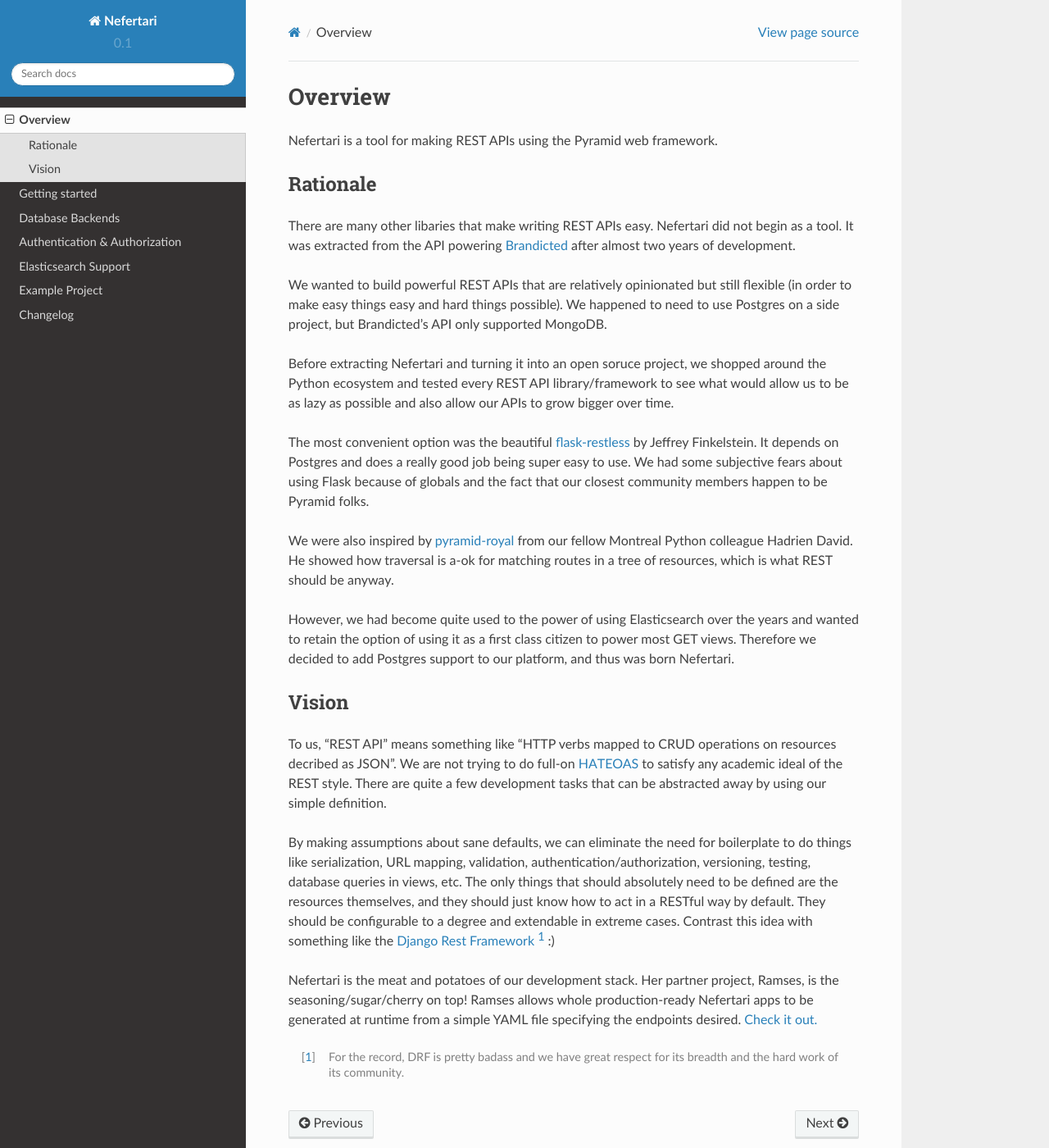
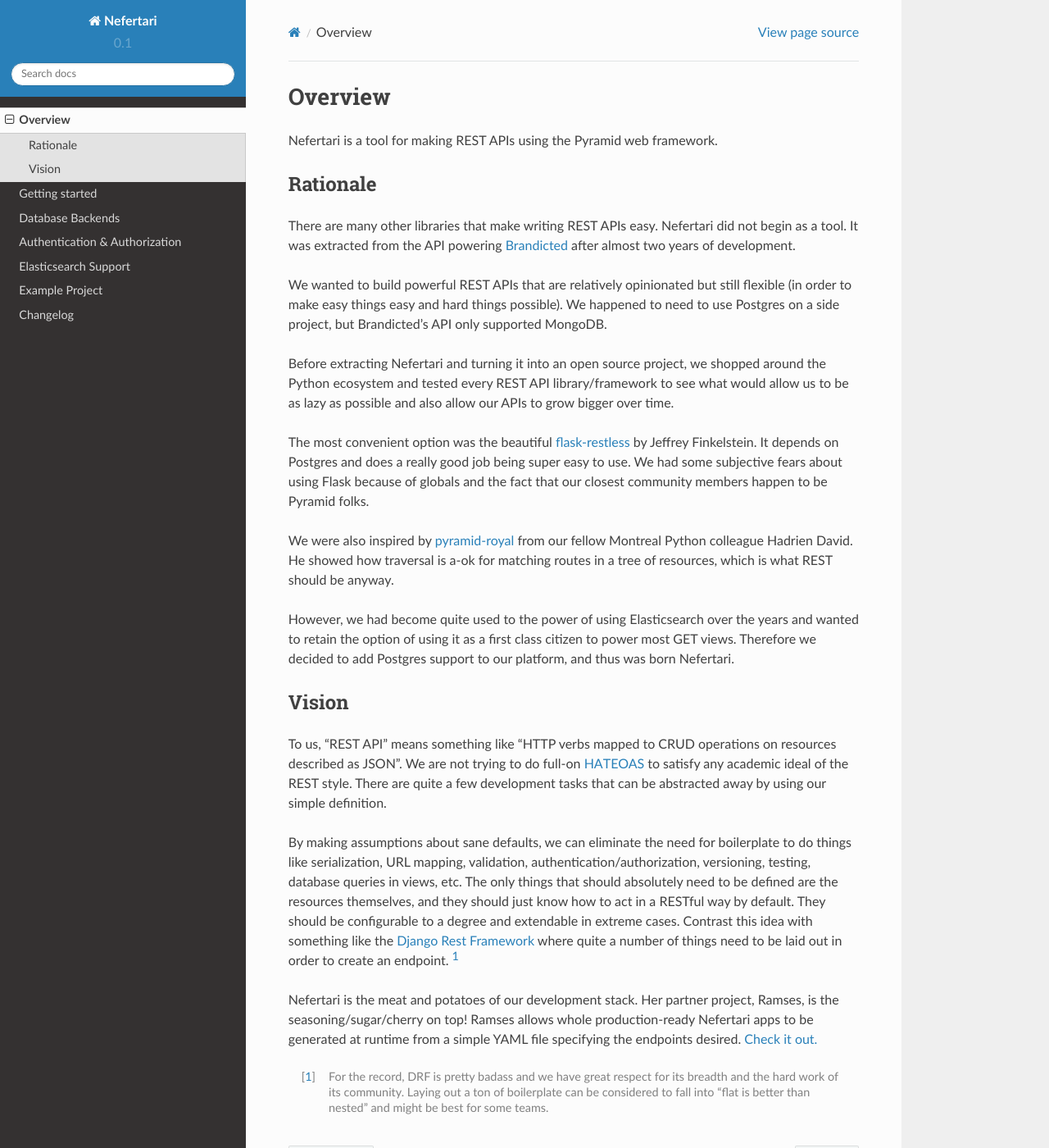
Before and after one commit to ramses-tech/nefertari, a Sphinx documentation site: the page built from docs/source/overview.rst, in a window 1280 px wide and 1400 px high. Shown: the whole window at 82% size. Built offline with Sphinx 7.4.7 and the Read the Docs theme 2.0.0, drawn with Linux system fonts in a browser that asks for light colours.

Commit message:
small docs update

```diff
--- a/docs/source/overview.rst
+++ b/docs/source/overview.rst
@@ -7,11 +7,11 @@
 Rationale
 ---------
 
-There are many other libaries that make writing REST APIs easy. Nefertari did not begin as a tool. It was extracted from the API powering `Brandicted <https://brandicted.com/>`_ after almost two years of development.
+There are many other libraries that make writing REST APIs easy. Nefertari did not begin as a tool. It was extracted from the API powering `Brandicted <https://brandicted.com/>`_ after almost two years of development.
 
 We wanted to build powerful REST APIs that are relatively opinionated but still flexible (in order to make easy things easy and hard things possible). We happened to need to use Postgres on a side project, but Brandicted's API only supported MongoDB.
 
-Before extracting Nefertari and turning it into an open soruce project, we shopped around the Python ecosystem and tested every REST API library/framework to see what would allow us to be as lazy as possible and also allow our APIs to grow bigger over time.
+Before extracting Nefertari and turning it into an open source project, we shopped around the Python ecosystem and tested every REST API library/framework to see what would allow us to be as lazy as possible and also allow our APIs to grow bigger over time.
 
 The most convenient option was the beautiful `flask-restless <https://flask-restless.readthedocs.org/en/latest/>`_ by Jeffrey Finkelstein. It depends on Postgres and does a really good job being super easy to use. We had some subjective fears about using Flask because of globals and the fact that our closest community members happen to be Pyramid folks.
 
@@ -23,10 +23,10 @@
 Vision
 ------
 
-To us, "REST API" means something like "HTTP verbs mapped to CRUD operations on resources decribed as JSON". We are not trying to do full-on `HATEOAS <https://en.wikipedia.org/wiki/HATEOAS>`_ to satisfy any academic ideal of the REST style. There are quite a few development tasks that can be abstracted away by using our simple definition.
+To us, "REST API" means something like "HTTP verbs mapped to CRUD operations on resources described as JSON". We are not trying to do full-on `HATEOAS <https://en.wikipedia.org/wiki/HATEOAS>`_ to satisfy any academic ideal of the REST style. There are quite a few development tasks that can be abstracted away by using our simple definition.
 
-By making assumptions about sane defaults, we can eliminate the need for boilerplate to do things like serialization, URL mapping, validation, authentication/authorization, versioning, testing, database queries in views, etc. The only things that should absolutely need to be defined are the resources themselves, and they should just know how to act in a RESTful way by default. They should be configurable to a degree and extendable in extreme cases. Contrast this idea with something like the `Django Rest Framework <http://www.django-rest-framework.org/#api-guide>`_ [#]_  :)
+By making assumptions about sane defaults, we can eliminate the need for boilerplate to do things like serialization, URL mapping, validation, authentication/authorization, versioning, testing, database queries in views, etc. The only things that should absolutely need to be defined are the resources themselves, and they should just know how to act in a RESTful way by default. They should be configurable to a degree and extendable in extreme cases. Contrast this idea with something like the `Django Rest Framework <http://www.django-rest-framework.org/#api-guide>`_ where quite a number of things need to be laid out in order to create an endpoint. [#]_
 
 Nefertari is the meat and potatoes of our development stack. Her partner project, Ramses, is the seasoning/sugar/cherry on top! Ramses allows whole production-ready Nefertari apps to be generated at runtime from a simple YAML file specifying the endpoints desired. `Check it out. <https://ramses.readthedocs.org/en/latest/>`_
 
-.. [#] For the record, DRF is pretty badass and we have great respect for its breadth and the hard work of its community.
+.. [#] For the record, DRF is pretty badass and we have great respect for its breadth and the hard work of its community. Laying out a ton of boilerplate can be considered to fall into "flat is better than nested" and might be best for some teams.
```
